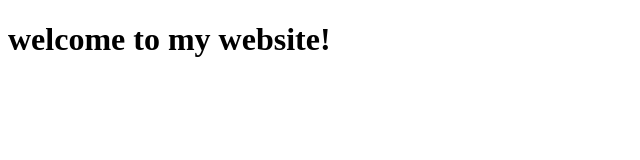
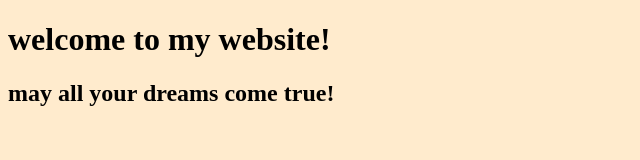
Before and after one commit to bryn884/second-day, a plain HTML site: page index.html in a window 1280 px wide. Shown: the whole page, without its empty margins (0-640 px from the left). Drawn offline with Linux system fonts and the light colour scheme.

Commit message:
added h2 and color

```diff
--- a/index.html
+++ b/index.html
@@ -5,5 +5,6 @@
     </head>
     <body>
         <h1>welcome to my website!</h1>
+        <h2> may all your dreams come true!</h2>
     </body>
 </html>
--- a/style.css
+++ b/style.css
@@ -0,0 +1,3 @@
+body{
+    background-color:blanchedalmond
+}
```
